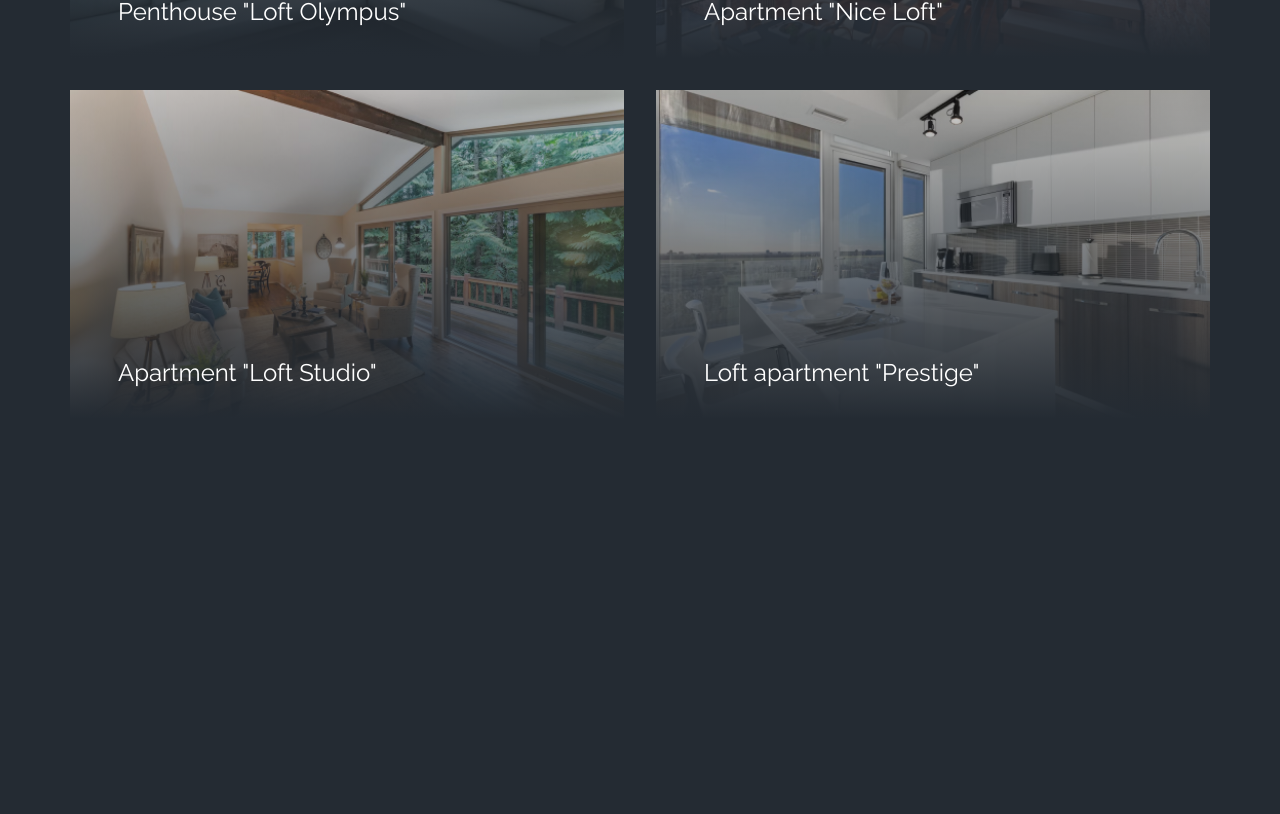
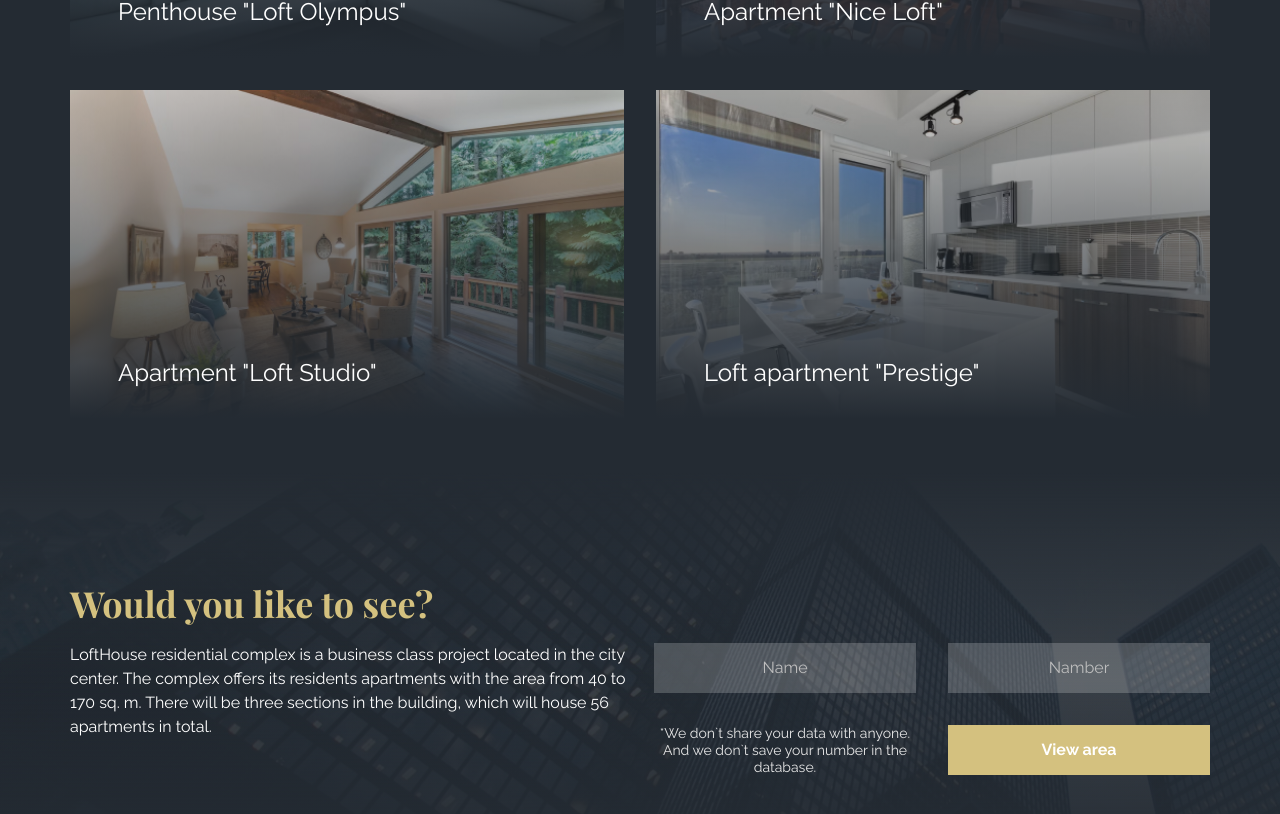
Before and after one commit to ellinacv/loft-house, a React (Create React App) app: page / in a window 1280 px wide. Shown: the part 1457-2271 px from the top of the page. Before the commit the page ends 1876 px from the top, so only its background shows below. Built offline with nearby package versions, Linux system fonts and the light colour scheme.

Commit message:
feat: create FormClaim block + adaptive

```diff
--- a/src/App.js
+++ b/src/App.js
@@ -2,6 +2,7 @@ import { Header } from './components/Header/Header';
 import { Intro } from './components/Intro/Intro';
 import { Benefits } from './components/Benefits/Benefits';
 import { Apartments } from './components/Apartments/Apartments';
+import { FormClaim } from './components/Form/FormClaim';
 
 import './styles/main.scss';
 
@@ -11,5 +12,6 @@ export const App = () => (
     <Intro />
     <Benefits />
     <Apartments />
+    <FormClaim />
   </>
 );
--- /dev/null
+++ b/src/components/Form/Form.module.scss
@@ -0,0 +1,62 @@
+@import '../../styles/breakponts';
+
+.wrap {
+  width: 100%;
+  margin: 0 auto;
+  padding: 10rem 0;
+
+  background: linear-gradient(
+      180deg,
+      var(--dark) 10.42%,
+      rgba(36, 43, 51, 0) 50.52%,
+      var(--dark) 90.1%
+    ),
+    linear-gradient(0deg, rgba(36, 43, 51, 0.9) 0%, rgba(36, 43, 51, 0.9) 100%),
+    url('../../img/form/bg-form.jpg'), 50% 50% / cover no-repeat, #c4c4c4;
+}
+
+.title {
+  margin-bottom: 1rem;
+}
+
+.content {
+  display: grid;
+  grid-template-columns: repeat(2, 1fr);
+  column-gap: 1.75rem;
+}
+
+.text {
+  font-size: 1rem;
+  line-height: 1.5;
+}
+
+.descr {
+  font-size: 0.875rem;
+  line-height: 1.23;
+  color: var(--muted);
+}
+
+.formClaim {
+  display: grid;
+  grid-template-columns: repeat(2, 1fr);
+  gap: 2rem;
+}
+
+@media screen and (max-width: $tablet) {
+  .wrap {
+    padding: 4rem 0;
+  }
+  .content {
+    display: grid;
+    grid-template-columns: 1fr;
+    gap: 1rem;
+  }
+}
+
+@media screen and (max-width: $mobile) {
+  .formClaim {
+    display: grid;
+    grid-template-columns: 1fr;
+    gap: 1.3rem;
+  }
+}
--- /dev/null
+++ b/src/components/Form/FormClaim.jsx
@@ -0,0 +1,33 @@
+import React from 'react';
+
+import s from './Form.module.scss';
+import '../../styles/_form.scss';
+
+export const FormClaim = () => {
+  return (
+    <section className={s.wrap}>
+      <div className="container">
+        <h2 className={`${s.title} title-2`}>Would you like to see?</h2>
+        <div className={s.content}>
+          <p className={s.text}>
+            LoftHouse residential complex is a business class project located in
+            the city center. The complex offers its residents apartments with
+            the area from 40 to 170 sq. m. There will be three sections in the
+            building, which will house 56 apartments in total.
+          </p>
+          <div className={`form ${s.formClaim}`}>
+            <input type="text" className="form__input" placeholder="Name" />
+            <input type="text" className="form__input" placeholder="Namber" />
+            <p className={s.descr}>
+              *We don`t share your data with anyone. And we don`t save your
+              number in the database.
+            </p>
+            <button type="submit" className="form__btn">
+              View area
+            </button>
+          </div>
+        </div>
+      </div>
+    </section>
+  );
+};
--- /dev/null
+++ b/src/styles/_form.scss
@@ -0,0 +1,35 @@
+.form {
+  // width: 100%;
+  text-align: center;
+
+  &__input {
+    height: 50px;
+    padding: 0.75rem;
+    background-color: rgb(255, 255, 255, 0.2);
+    font-size: 1rem;
+    text-align: center;
+    transition: background-color 0.3s ease-in;
+
+    &::placeholder {
+      color: var(--placeholder);
+    }
+
+    &:focus {
+      background-color: rgb(255, 255, 255, 0.3);
+    }
+  }
+
+  &__btn {
+    // width: 100%;
+    height: 50px;
+    padding: 0.75rem;
+    font-weight: 700;
+    line-height: 1.68;
+    background-color: var(--accent);
+    transition: background-color 0.3s ease-in;
+
+    &:hover {
+      background-color: saturate(#d4c17f, 15%);
+    }
+  }
+}
--- a/src/styles/_variables.scss
+++ b/src/styles/_variables.scss
@@ -9,6 +9,8 @@
   --accent: #d4c17f;
   --white: #fff;
   --footer-bg: #2d343c;
+  --placeholder: #bebebe;
+  --muted: #e7e7e7;
 
   //Media max-width
   --tablet: 768px;
--- a/src/styles/main.scss
+++ b/src/styles/main.scss
@@ -1,6 +1,7 @@
 // Base
 @import './reset';
 @import './variables';
+@import './breakponts';
 
 // Fonts
 @import url('https://fonts.googleapis.com/css2?family=Playfair+Display:wght@700&family=Raleway:wght@400;700&family=Roboto:wght@300&display=swap');
@@ -45,6 +46,10 @@ a {
   font-size: 2.25rem;
   font-weight: 700;
   color: var(--accent);
+
+  @media screen and (max-width: $tablet) {
+    font-size: 1.5rem;
+  }
 }
 
 .visually-hidden {
```
Also changed, not shown: src/img/form/bg-form.jpg (added).
